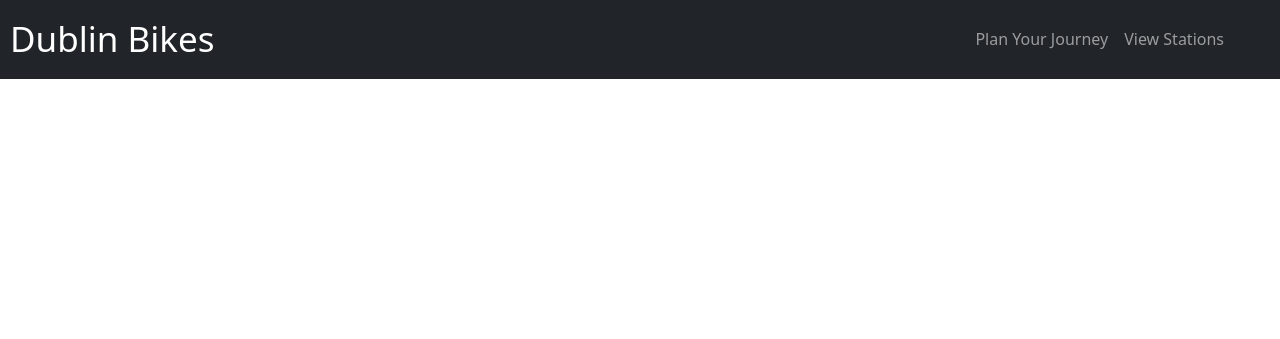
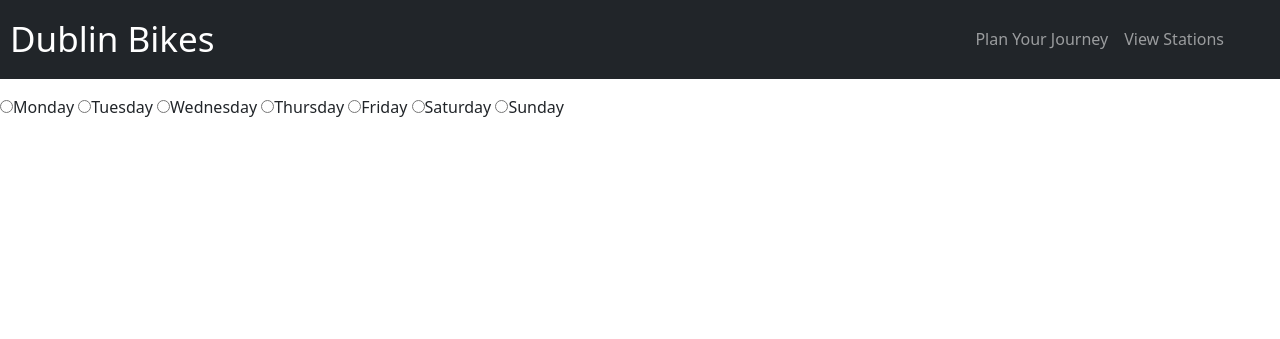
Before and after one commit to michaeldavitt/COMP30830_Dublin_Bikes_App, a Python web app: template web/templates/specific_station.html in a window 1280 px wide. Shown: the top 339 px of the page. Run offline with Jinja, Linux system fonts and the light colour scheme; the template is opened without the code that fills it: most values are stand-ins (such as "Sample title", 1, 10 or a date in 2020); some libraries are stand-ins or nearby versions.

Commit message:
Creates input boxes so that the user can select which day they want availability data for

```diff
--- a/web/templates/specific_station.html
+++ b/web/templates/specific_station.html
@@ -7,6 +7,13 @@
         <ul id="station_info"></ul>
     </div>
 
+    <input type="radio" id="Monday" name="Monday" value="Monday" onclick="displayBikeAvailabilityChart(value)"><label for="Monday">Monday</label>
+    <input type="radio" id="Tuesday" name="Tuesday" value="Tuesday" onclick="displayBikeAvailabilityChart(value)"><label for="Tuesday">Tuesday</label>
+    <input type="radio" id="Wednesday" name="Wednesday" value="Wednesday" onclick="displayBikeAvailabilityChart(value)"><label for="Wednesday">Wednesday</label>
+    <input type="radio" id="Thursday" name="Thursday" value="Thursday" onclick="displayBikeAvailabilityChart(value)"><label for="Thursday">Thursday</label>
+    <input type="radio" id="Friday" name="Friday" value="Friday" onclick="displayBikeAvailabilityChart(value)"><label for="Friday">Friday</label>
+    <input type="radio" id="Saturday" name="Saturday" value="Saturday" onclick="displayBikeAvailabilityChart(value)"><label for="Saturday">Saturday</label>
+    <input type="radio" id="Sunday" name="Sunday" value="Sunday" onclick="displayBikeAvailabilityChart(value)"><label for="Sunday">Sunday</label>
     <div id="chartDiv"></div>
 
     <!-- Script for outputting station information -->
```
